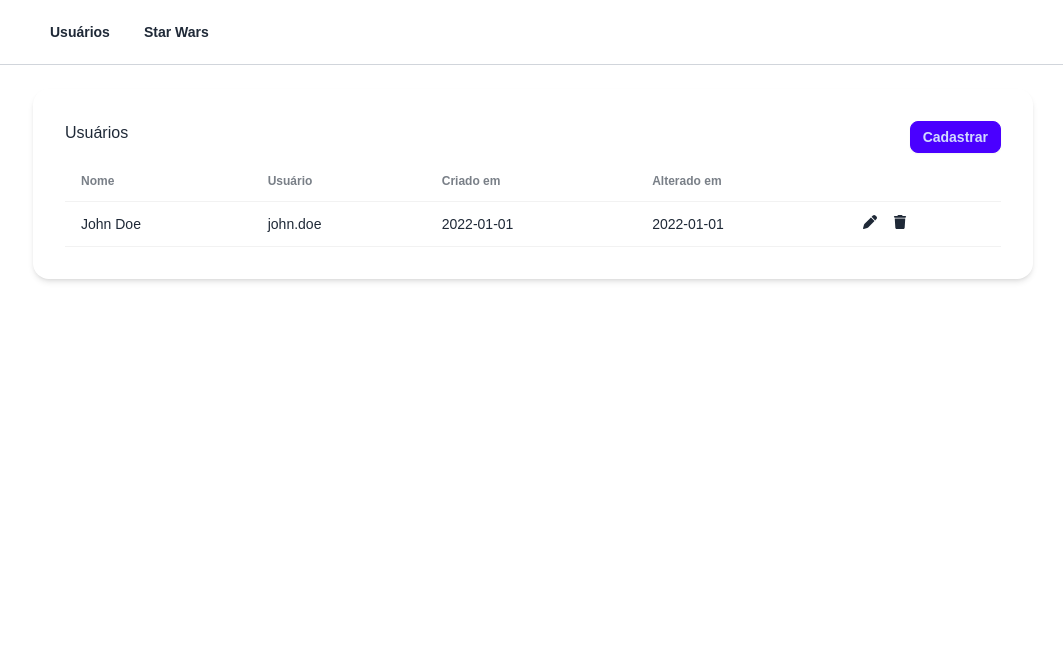
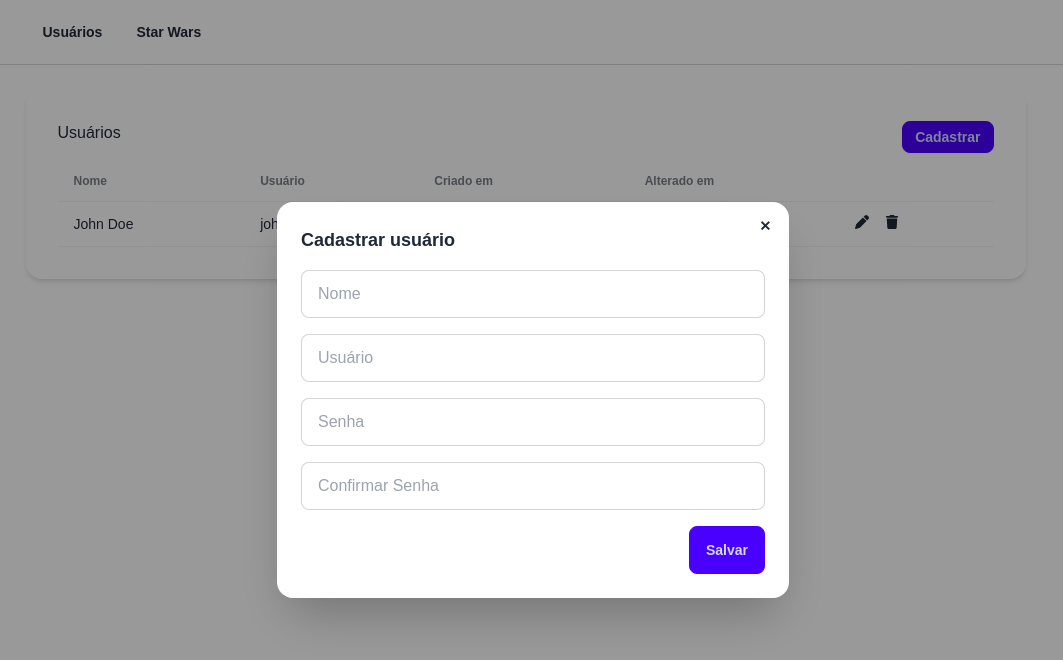
Before and after one commit to wesleyalves-dev/comunica-in, a Next.js app in the folder frontend/: page /usuarios in a window 1280 px wide. Both pictures are taken after a click on the button "Cadastrar". Shown: the top 660 px of the page, without its empty margins (107-1170 px from the left). Built offline with nearby package versions, Linux system fonts and the light colour scheme.

Commit message:
refactor: criado create user modal

```diff
--- /dev/null
+++ b/frontend/src/app/(private)/usuarios/components/create-user-modal.tsx
@@ -0,0 +1,20 @@
+import { Form, TextInput, Password, Submit } from "@/components/form";
+import { Modal } from "@/components/modal";
+
+export function CreateUserModal() {
+  function handleSubmit() {}
+
+  return (
+    <Modal id="create-user-modal">
+      <h3 className="font-bold text-lg pb-4 select-none">Cadastrar usuário</h3>
+
+      <Form onSubmit={handleSubmit}>
+        <TextInput placeholder="Nome" name="name" />
+        <TextInput placeholder="Usuário" name="username" />
+        <Password placeholder="Senha" name="password" />
+        <Password placeholder="Confirmar Senha" name="passwordConfirmation" />
+        <Submit label="Salvar" />
+      </Form>
+    </Modal>
+  );
+}
--- a/frontend/src/app/(private)/usuarios/components/index.ts
+++ b/frontend/src/app/(private)/usuarios/components/index.ts
@@ -1 +1,2 @@
 export { UserTableRow } from "./user-table-row";
+export { CreateUserModal } from "./create-user-modal";
--- a/frontend/src/app/(private)/usuarios/page.tsx
+++ b/frontend/src/app/(private)/usuarios/page.tsx
@@ -1,4 +1,6 @@
-import { UserTableRow } from "./components";
+"use client";
+import { showModal } from "@/components/modal";
+import { UserTableRow, CreateUserModal } from "./components";
 
 export default function Usuarios() {
   const users = [
@@ -19,7 +21,10 @@ export default function Usuarios() {
         <div className="dui-card-body">
           <div>
             <h1 className="inline">Usuários</h1>
-            <button className="dui-btn dui-btn-sm float-end dui-btn-primary">
+            <button
+              className="dui-btn dui-btn-sm float-end dui-btn-primary"
+              onClick={() => showModal("create-user-modal")}
+            >
               Cadastrar
             </button>
           </div>
@@ -41,6 +46,8 @@ export default function Usuarios() {
           </table>
         </div>
       </div>
+
+      <CreateUserModal />
     </div>
   );
 }
```
